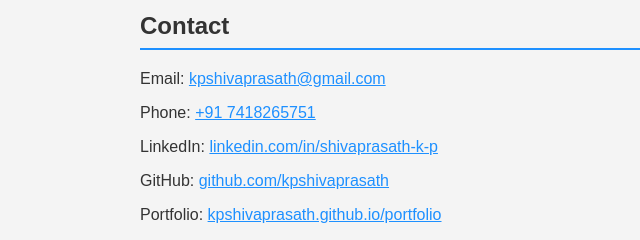
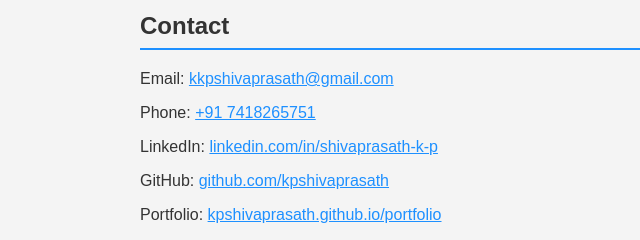
Before and after one commit to kpshivaprasath/portfolio, a plain HTML site: page index.html in a window 1280 px wide. Shown: the part 3050-3290 px from the top of the page, 0-640 px from the left. Drawn offline with Linux system fonts and the light colour scheme.

Commit message:
Update index.html

```diff
--- a/index.html
+++ b/index.html
@@ -159,7 +159,7 @@
 
     <section id="contact">
       <h2>Contact</h2>
-      <p>Email: <a href="mailto:kkpshivaprasath@gmail.com">kpshivaprasath@gmail.com</a></p>
+      <p>Email: <a href="mailto:kkpshivaprasath@gmail.com">kkpshivaprasath@gmail.com</a></p>
       <p>Phone: <a href="tel:+917418265751">+91 7418265751</a></p>
       <p>LinkedIn: <a href="https://linkedin.com/in/shivaprasath-k-p-a62921253" target="_blank">linkedin.com/in/shivaprasath-k-p</a></p>
       <p>GitHub: <a href="https://github.com/kpshivaprasath" target="_blank">github.com/kpshivaprasath</a></p>
```
